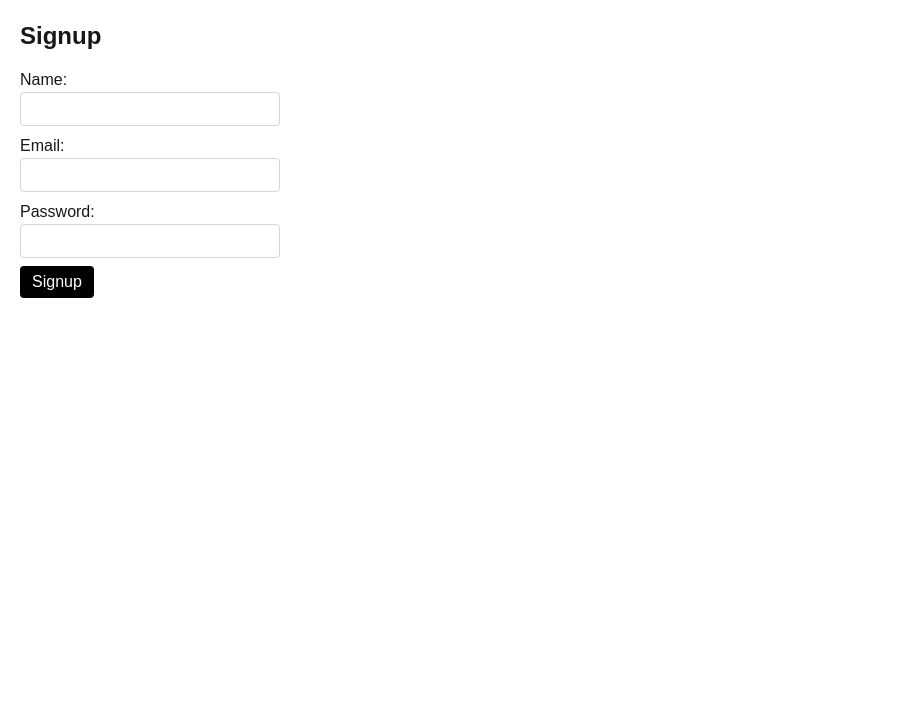
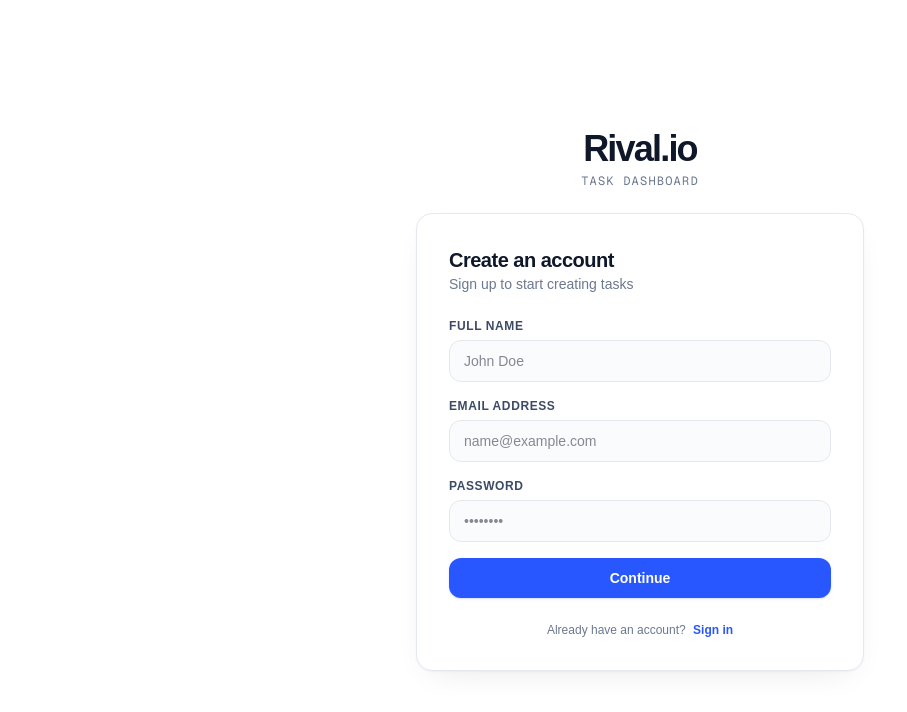
Before and after one commit to mrinal365/rival_task_fe, a Next.js app: page /signup in a window 1280 px wide. Shown: the top 712 px of the page, without its empty margins (0-907 px from the left). Built offline with nearby package versions, Linux system fonts and the light colour scheme; no server answers.

Commit message:
login signup ui and common componnets (#3)

```diff
--- a/app/login/page.tsx
+++ b/app/login/page.tsx
@@ -5,13 +5,15 @@ import { loginService, getMeService } from "@/services/auth.service";
 import { toast } from "react-toastify";
 import { useRouter } from "next/navigation";
 import { getToken, setToken, removeToken } from "@/utils/token";
+import Input from "@/components/common/Input";
+import Button from "@/components/common/Button";
 
 export default function Login() {
   const router = useRouter();
-  const [email, setEmail] = useState("");
-  const [password, setPassword] = useState("");
+  const [formData, setFormData] = useState({ email: "", password: "" });
   const [isSubmitting, setIsSubmitting] = useState(false);
   const [isChecking, setIsChecking] = useState(true);
+  const [errors, setErrors] = useState<{ email?: string; password?: string }>({});
 
   useEffect(() => {
     const token = getToken();
@@ -29,11 +31,33 @@ export default function Login() {
     }
   }, [router]);
 
+  const handleChange = (e: React.ChangeEvent<HTMLInputElement>) => {
+    setErrors({})
+    const { name, value } = e.target;
+    setFormData((prev) => ({
+      ...prev,
+      [name]: value,
+    }));
+  };
+
   const handleSubmit = (e: React.FormEvent) => {
     e.preventDefault();
+    setErrors({});
+
+
+    // validations for login
+    if (formData.password.length < 6) {
+      setErrors({ password: "Password must be at least 6 characters long" });
+      return;
+    }
+    if (!formData.email) {
+      setErrors({ email: "Email is required" });
+      return;
+    }
+
     setIsSubmitting(true);
 
-    loginService({ email, password })
+    loginService(formData)
       .then((res) => {
         const token = res?.data?.token || res?.token;
         if (token) {
@@ -45,7 +69,8 @@ export default function Login() {
         }
       })
       .catch((err) => {
-        toast.error(err || "Login failed");
+        const errMessage = typeof err === "string" ? err : "Login failed";
+        toast.error(errMessage);
       })
       .finally(() => {
         setIsSubmitting(false);
@@ -61,35 +86,56 @@ export default function Login() {
   }
 
   return (
-    <div className="p-5 max-w-[300px]">
-      <h1 className="text-2xl font-bold mb-4">Login</h1>
-      <form onSubmit={handleSubmit}>
-        <div className="mb-2">
-          <label className="block">Email:</label>
-          <input
+    <div className="min-h-screen flex flex-col items-center justify-center bg-[#ffffff] text-[#0f172a] px-4">
+      <div className="mb-6 flex flex-col items-center">
+        <h1 className="text-4xl font-extrabold tracking-tighter text-[#0f172a]">Rival.io</h1>
+        <p className="text-xs font-mono uppercase tracking-widest text-[#6b7890] mt-1">Task Dashboard</p>
+      </div>
+
+      <div className="w-full max-w-md bg-white border border-[#e5e8ef] p-8 rounded-2xl shadow-[0_1px_2px_rgba(10,21,48,0.04),0_12px_32px_-16px_rgba(10,21,48,0.12)]">
+        <h2 className="text-xl font-bold tracking-tight text-[#0f172a]">Sign in</h2>
+        <p className="text-sm text-[#6b7890] mb-6">Enter your credentials to access your dashboard</p>
+
+        <form onSubmit={handleSubmit} className="space-y-4">
+          <Input
+            label="Email Address"
             type="email"
-            value={email}
-            onChange={(e) => setEmail(e.target.value)}
+            name="email"
+            value={formData.email}
+            onChange={handleChange}
             required
             disabled={isSubmitting}
-            className="w-full p-1 border border-gray-300 rounded"
+            placeholder="name@example.com"
+            error={errors.email}
           />
-        </div>
-        <div className="mb-2">
-          <label className="block">Password:</label>
-          <input
+
+          <Input
+            label="Password"
             type="password"
-            value={password}
-            onChange={(e) => setPassword(e.target.value)}
+            name="password"
+            value={formData.password}
+            onChange={handleChange}
             required
             disabled={isSubmitting}
-            className="w-full p-1 border border-gray-300 rounded"
+            placeholder="••••••••"
+            error={errors.password}
           />
+
+          <Button type="submit" isLoading={isSubmitting}>
+            Continue
+          </Button>
+        </form>
+
+        <div className="mt-6 text-center text-xs text-[#6b7890]">
+          Don&apos;t have an account?{" "}
+          <span
+            onClick={() => router.push("/signup")}
+            className="text-[#2957ff] font-semibold hover:underline cursor-pointer ml-1"
+          >
+            Create one
+          </span>
         </div>
-        <button type="submit" disabled={isSubmitting} className="px-3 py-1 bg-black text-white rounded cursor-pointer disabled:opacity-50">
-          {isSubmitting ? "Logging in..." : "Login"}
-        </button>
-      </form>
+      </div>
     </div>
   );
 }
--- a/app/signup/page.tsx
+++ b/app/signup/page.tsx
@@ -5,14 +5,15 @@ import { signupService, getMeService } from "@/services/auth.service";
 import { toast } from "react-toastify";
 import { useRouter } from "next/navigation";
 import { getToken, setToken, removeToken } from "@/utils/token";
+import Input from "@/components/common/Input";
+import Button from "@/components/common/Button";
 
 export default function Signup() {
   const router = useRouter();
-  const [name, setName] = useState("");
-  const [email, setEmail] = useState("");
-  const [password, setPassword] = useState("");
+  const [formData, setFormData] = useState({ name: "", email: "", password: "" });
   const [isSubmitting, setIsSubmitting] = useState(false);
   const [isChecking, setIsChecking] = useState(true);
+  const [errors, setErrors] = useState<{ name?: string; email?: string; password?: string }>({});
 
   useEffect(() => {
     const token = getToken();
@@ -30,11 +31,41 @@ export default function Signup() {
     }
   }, [router]);
 
+  const handleChange = (e: React.ChangeEvent<HTMLInputElement>) => {
+    setErrors({})
+    const { name, value } = e.target;
+    setFormData((prev) => ({
+      ...prev,
+      [name]: value,
+    }));
+
+  };
+
   const handleSubmit = (e: React.FormEvent) => {
     e.preventDefault();
+    setErrors({});
+
+    // Validate password length
+    if (formData.password.length < 6) {
+      setErrors({ password: "Password must be at least 6 characters long" });
+      return;
+    }
+    if (!formData.name) {
+      setErrors({ name: "Name is required" });
+      return;
+    }
+    if (formData.name.length < 3) {
+      setErrors({ name: "Name must be at least 3 characters long" });
+      return;
+    }
+    if (!formData.email) {
+      setErrors({ email: "Email is required" });
+      return;
+    }
+
     setIsSubmitting(true);
 
-    signupService({ name, email, password })
+    signupService(formData)
       .then((res) => {
         const token = res?.data?.token || res?.token;
         if (token) {
@@ -43,7 +74,8 @@ export default function Signup() {
         }
       })
       .catch((err) => {
-        toast.error(err || "Signup failed");
+        const errMessage = typeof err === "string" ? err : "Signup failed";
+        toast.error(errMessage);
       })
       .finally(() => {
         setIsSubmitting(false);
@@ -59,46 +91,68 @@ export default function Signup() {
   }
 
   return (
-    <div className="p-5 max-w-[300px]">
-      <h1 className="text-2xl font-bold mb-4">Signup</h1>
-      <form onSubmit={handleSubmit}>
-        <div className="mb-2">
-          <label className="block">Name:</label>
-          <input
+    <div className="min-h-screen flex flex-col items-center justify-center bg-[#ffffff] text-[#0f172a] px-4">
+      <div className="mb-6 flex flex-col items-center">
+        <h1 className="text-4xl font-extrabold tracking-tighter text-[#0f172a]">Rival.io</h1>
+        <p className="text-xs font-mono uppercase tracking-widest text-[#6b7890] mt-1">Task Dashboard</p>
+      </div>
+
+      <div className="w-full max-w-md bg-white border border-[#e5e8ef] p-8 rounded-2xl shadow-[0_1px_2px_rgba(10,21,48,0.04),0_12px_32px_-16px_rgba(10,21,48,0.12)]">
+        <h2 className="text-xl font-bold tracking-tight text-[#0f172a]">Create an account</h2>
+        <p className="text-sm text-[#6b7890] mb-6">Sign up to start creating tasks</p>
+
+        <form onSubmit={handleSubmit} className="space-y-4">
+          <Input
+            label="Full Name"
             type="text"
-            value={name}
-            onChange={(e) => setName(e.target.value)}
+            name="name"
+            value={formData.name}
+            onChange={handleChange}
             required
             disabled={isSubmitting}
-            className="w-full p-1 border border-gray-300 rounded"
+            placeholder="John Doe"
+            error={errors.name}
           />
-        </div>
-        <div className="mb-2">
-          <label className="block">Email:</label>
-          <input
+
+          <Input
+            label="Email Address"
             type="email"
-            value={email}
-            onChange={(e) => setEmail(e.target.value)}
+            name="email"
+            value={formData.email}
+            onChange={handleChange}
             required
             disabled={isSubmitting}
-            className="w-full p-1 border border-gray-300 rounded"
+            placeholder="name@example.com"
+            error={errors.email}
           />
-        </div>
-        <div className="mb-2">
-          <label className="block">Password:</label>
-          <input
+
+          <Input
+            label="Password"
             type="password"
-            value={password}
-            onChange={(e) => setPassword(e.target.value)}
+            name="password"
+            value={formData.password}
+            onChange={handleChange}
             required
             disabled={isSubmitting}
-            className="w-full p-1 border border-gray-300 rounded"
+            placeholder="••••••••"
+            error={errors.password}
           />
+
+          <Button type="submit" isLoading={isSubmitting}>
+            Continue
+          </Button>
+        </form>
+
+        <div className="mt-6 text-center text-xs text-[#6b7890]">
+          Already have an account?{" "}
+          <span
+            onClick={() => router.push("/login")}
+            className="text-[#2957ff] font-semibold hover:underline cursor-pointer ml-1"
+          >
+            Sign in
+          </span>
         </div>
-        <button type="submit" disabled={isSubmitting} className="px-3 py-1 bg-black text-white rounded cursor-pointer disabled:opacity-50">
-          {isSubmitting ? "Signing up..." : "Signup"}
-        </button>
-      </form>
+      </div>
     </div>
   );
 }
--- a/components/common/Button.tsx
+++ b/components/common/Button.tsx
@@ -1,11 +1,47 @@
-import React from 'react'
+import React from "react";
 
-type Props = {}
-
-const Button = (props: Props) => {
-  return (
-    <div>Button</div>
-  )
+interface ButtonProps extends React.ButtonHTMLAttributes<HTMLButtonElement> {
+  isLoading?: boolean;
 }
 
-export default Button
+export default function Button({
+  children,
+  isLoading,
+  disabled,
+  className = "",
+  type = "button",
+  ...props
+}: ButtonProps) {
+  return (
+    <button
+      type={type}
+      disabled={disabled || isLoading}
+      className={`w-full py-2.5 bg-[#2957ff] text-white font-semibold rounded-xl hover:bg-[#1b43d6] transition-all cursor-pointer disabled:opacity-50 text-sm shadow-[0_1px_2px_rgba(41,87,255,0.2)] flex items-center justify-center gap-2 ${className}`}
+      {...props}
+    >
+      {isLoading && (
+        <svg
+          className="animate-spin h-4 w-4 text-white"
+          xmlns="http://www.w3.org/2000/svg"
+          fill="none"
+          viewBox="0 0 24 24"
+        >
+          <circle
+            className="opacity-25"
+            cx="12"
+            cy="12"
+            r="10"
+            stroke="currentColor"
+            strokeWidth="4"
+          />
+          <path
+            className="opacity-75"
+            fill="currentColor"
+            d="M4 12a8 8 0 018-8V0C5.373 0 0 5.373 0 12h4zm2 5.291A7.962 7.962 0 014 12H0c0 3.042 1.135 5.824 3 7.938l3-2.647z"
+          />
+        </svg>
+      )}
+      {children}
+    </button>
+  );
+}
--- a/components/common/Input.tsx
+++ b/components/common/Input.tsx
@@ -1,11 +1,41 @@
-import React from 'react'
+import React, { forwardRef } from "react";
 
-type Props = {}
-
-const Input = (props: Props) => {
-  return (
-    <div>Input</div>
-  )
+interface InputProps extends React.InputHTMLAttributes<HTMLInputElement> {
+  label?: string;
+  error?: string;
 }
 
-export default Input
+const Input = forwardRef<HTMLInputElement, InputProps>(
+  ({ label, error, name, className = "", id, ...props }, ref) => {
+    return (
+      <div className="w-full">
+        {label && (
+          <label
+            htmlFor={id}
+            className={`block text-xs font-semibold uppercase tracking-wider mb-1.5 ${
+              error ? "text-red-500" : "text-[#3d4a66]"
+            }`}
+          >
+            {label}
+          </label>
+        )}
+        <input
+          ref={ref}
+          id={id}
+          name={name}
+          className={`w-full px-3.5 py-2.5 bg-[#fafbfd] border rounded-xl focus:outline-none transition-all text-sm text-[#0f172a] disabled:opacity-50 ${
+            error
+              ? "border-red-500 focus:border-red-500 focus:ring-1 focus:ring-red-500"
+              : "border-[#e5e8ef] focus:border-[#2957ff] focus:ring-1 focus:ring-[#2957ff]"
+          } ${className}`}
+          {...props}
+        />
+        {error && <p className="mt-1.5 text-xs text-red-500">{error}</p>}
+      </div>
+    );
+  }
+);
+
+Input.displayName = "Input";
+
+export default Input;
--- a/services/api.ts
+++ b/services/api.ts
@@ -28,7 +28,9 @@ api.interceptors.request.use(
 api.interceptors.response.use(
   (response) => response,
   (error) => {
-    if (error.response?.status === 401) {
+    const isAuthRequest = error.config?.url?.includes("/auth/login") || error.config?.url?.includes("/auth/signup");
+
+    if (error.response?.status === 401 && !isAuthRequest) {
       removeToken();
       if (typeof window !== "undefined") {
         window.location.href = "/login";
```
